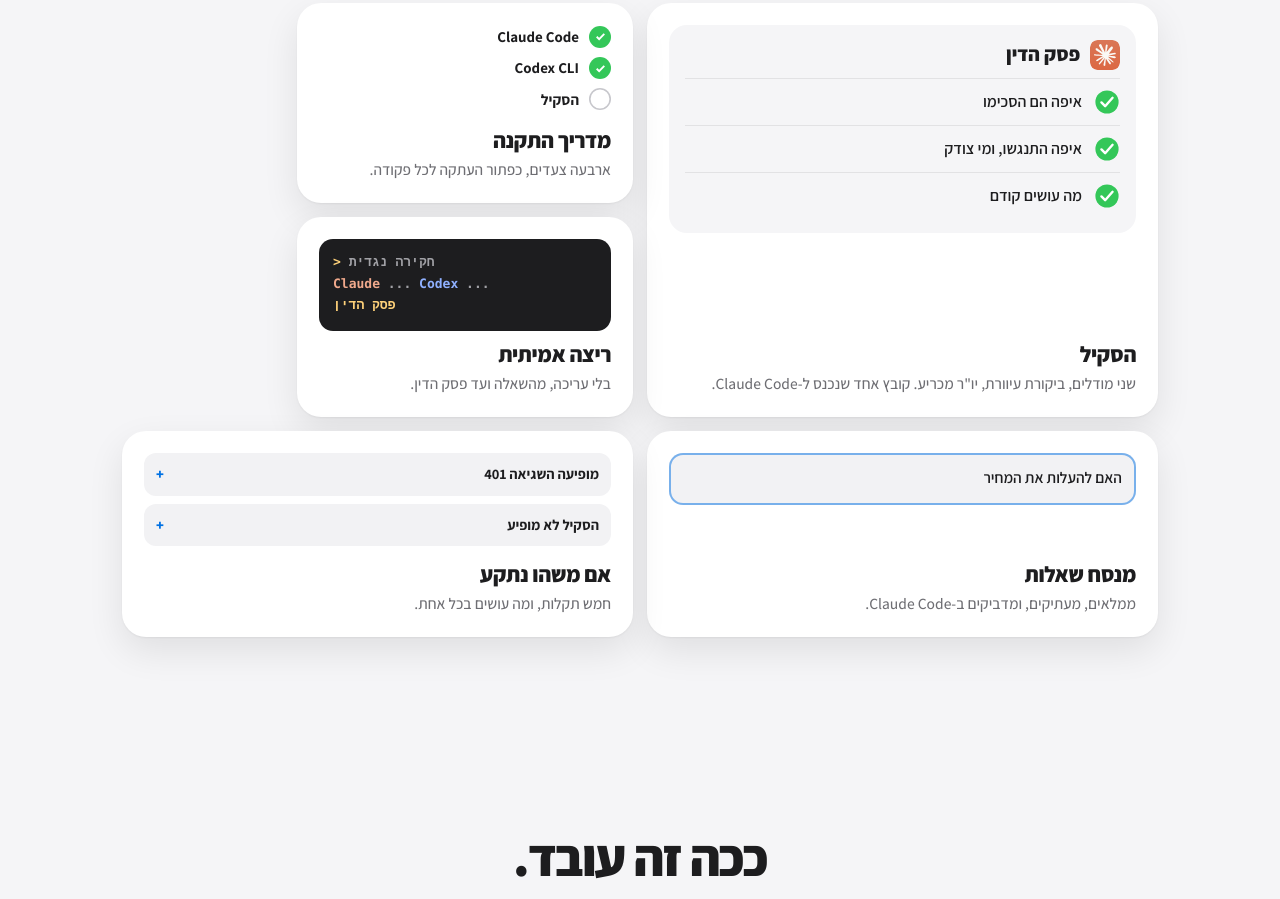
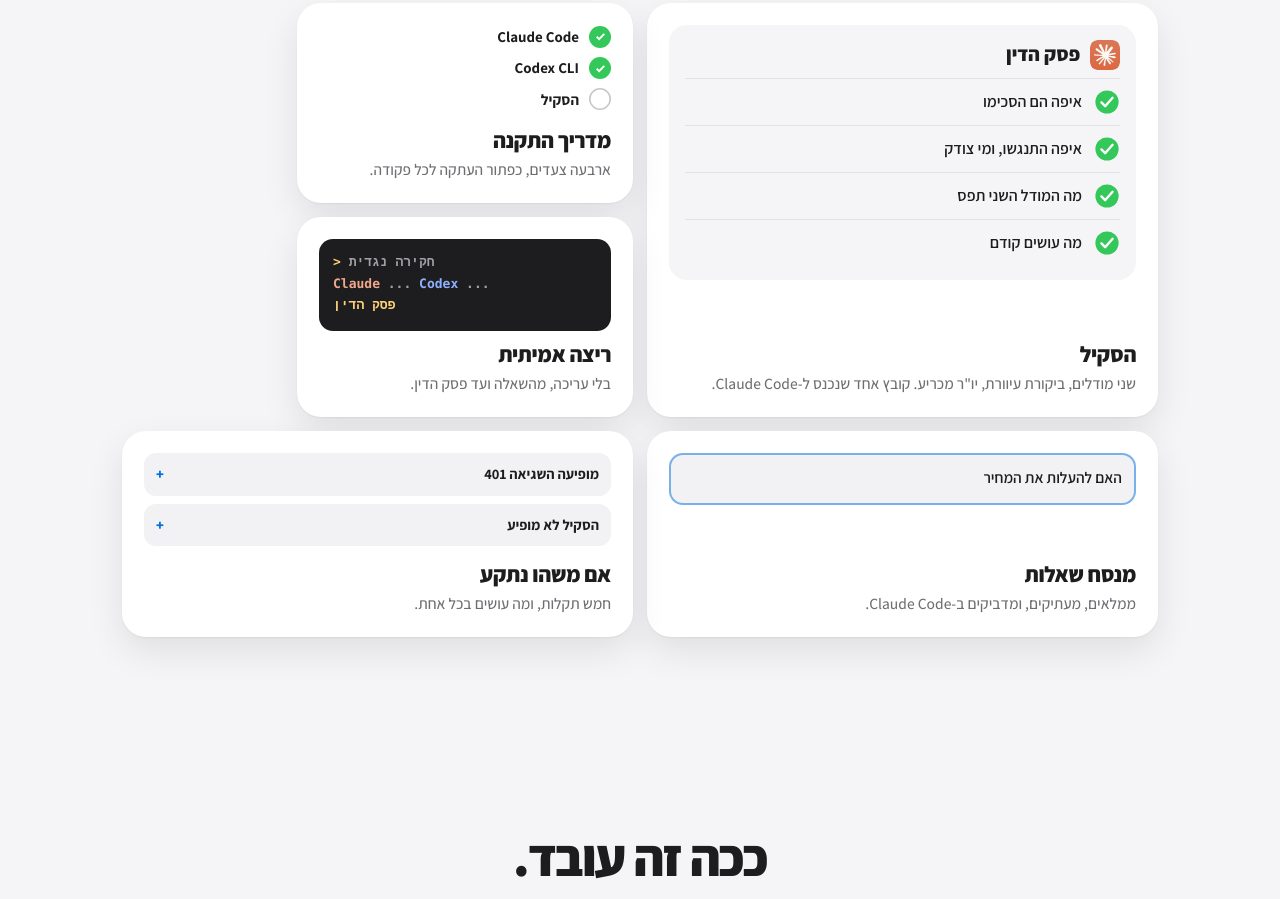
Before and after one commit to galvakninai/magnets, a plain HTML site: page chakira/index.html in a window 1280 px wide. Shown: the part 1345-2244 px from the top of the page. Drawn offline with Linux system fonts and the light colour scheme.

Commit message:
chakira: verdict card lists all four parts (adds 'what the other model caught')
Co-Authored-By: Claude Opus 5.5 <noreply@anthropic.com>

```diff
--- a/chakira/index.html
+++ b/chakira/index.html
@@ -233,6 +233,7 @@ code{font-family:ui-monospace,Menlo,monospace;direction:ltr;unicode-bidi:isolate
   <a class="tile big rv" href="#how"><div class=mini><div class=vcard><div class=hd><img src="claude-tile.svg" alt="">פסק הדין</div>
    <div class=vl><svg viewBox="0 0 28 28"><circle cx=14 cy=14 r=12.5 fill="#34c759"/><path d="M8 14.5l4 4 8-9" fill=none stroke="#fff" stroke-width=2.6 stroke-linecap=round stroke-linejoin=round /></svg>איפה הם הסכימו</div>
    <div class=vl><svg viewBox="0 0 28 28"><circle cx=14 cy=14 r=12.5 fill="#34c759"/><path d="M8 14.5l4 4 8-9" fill=none stroke="#fff" stroke-width=2.6 stroke-linecap=round stroke-linejoin=round /></svg>איפה התנגשו, ומי צודק</div>
+   <div class=vl><svg viewBox="0 0 28 28"><circle cx=14 cy=14 r=12.5 fill="#34c759"/><path d="M8 14.5l4 4 8-9" fill=none stroke="#fff" stroke-width=2.6 stroke-linecap=round stroke-linejoin=round /></svg>מה המודל השני תפס</div>
    <div class=vl><svg viewBox="0 0 28 28"><circle cx=14 cy=14 r=12.5 fill="#34c759"/><path d="M8 14.5l4 4 8-9" fill=none stroke="#fff" stroke-width=2.6 stroke-linecap=round stroke-linejoin=round /></svg>מה עושים קודם</div></div></div>
    <h3>הסקיל</h3><p>שני מודלים, ביקורת עיוורת, יו"ר מכריע. קובץ אחד שנכנס ל-<bdi>Claude Code</bdi>.</p></a>
   <a class="tile rv" href="#install"><div class="mini m-check"><span><i><svg viewBox="0 0 24 24" fill=none stroke="#fff" stroke-width=3.4><path d="M5 12.5l4.5 4.5L19 7"/></svg></i>Claude Code</span><span><i><svg viewBox="0 0 24 24" fill=none stroke="#fff" stroke-width=3.4><path d="M5 12.5l4.5 4.5L19 7"/></svg></i>Codex CLI</span><span><i class=o></i>הסקיל</span></div><h3>מדריך התקנה</h3><p>ארבעה צעדים, כפתור העתקה לכל פקודה.</p></a>
```
